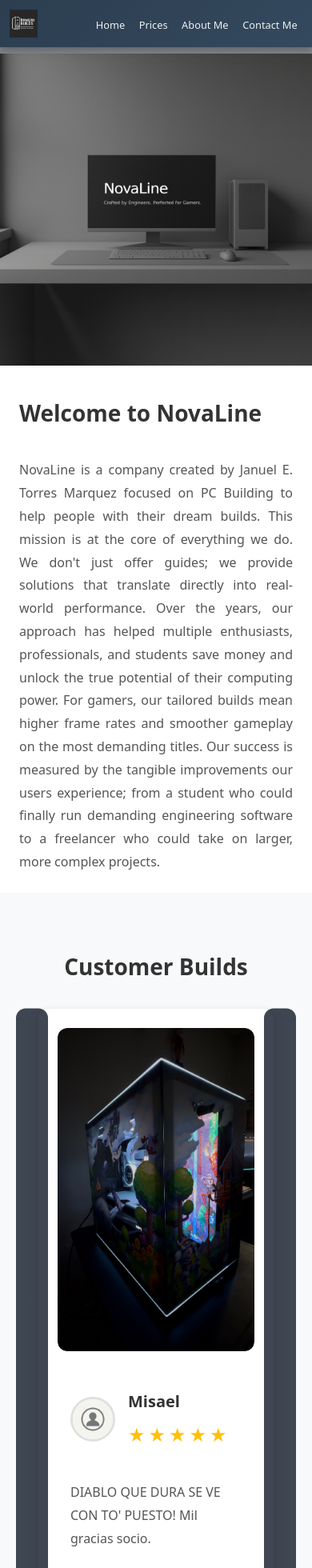
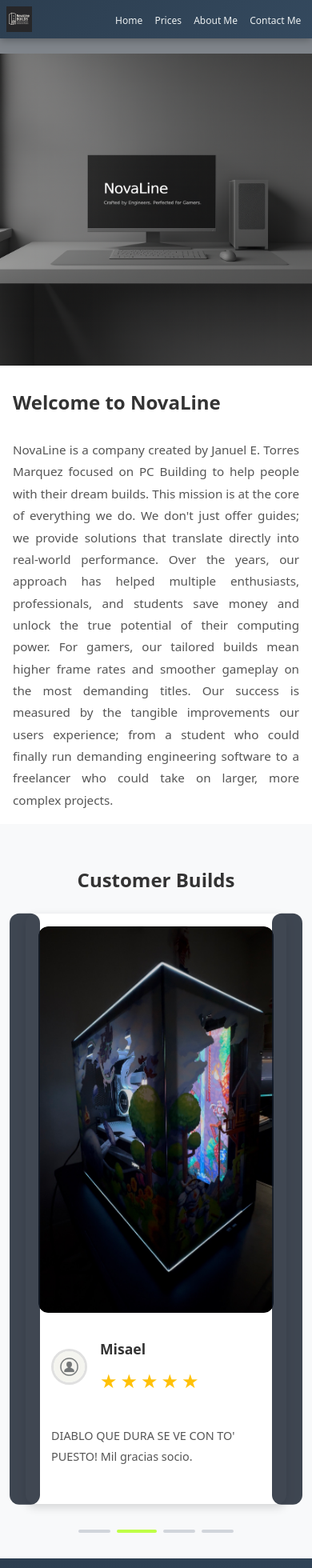
Before and after one commit to jankii03/pc-building-web-page, a React (Vite) app: page / in a window 390 px wide. Shown: the top 1960 px of the page at 80% size. Built offline with nearby package versions, Linux system fonts and the light colour scheme.

Commit message:
Optimized the web app for mobile users.

```diff
--- a/index.html
+++ b/index.html
@@ -3,7 +3,7 @@
   <head>
     <meta charset="UTF-8" />
     <link rel="icon" type="image/svg+xml" href="/src/resources/tab-icon.svg" />
-    <meta name="viewport" content="width=device-width, initial-scale=1.0" />
+    <meta name="viewport" content="width=device-width, initial-scale=1.0, maximum-scale=5.0, user-scalable=yes" />
     <title>Nova Line PC Builds</title>
   </head>
   <body>
--- a/src/App.css
+++ b/src/App.css
@@ -3,6 +3,8 @@
   height: 100%;
   margin: 0;
   padding: 0;
+  overflow-x: hidden;
+  box-sizing: border-box;
 }
 
 .logo {
--- a/src/Footer/Footer.css
+++ b/src/Footer/Footer.css
@@ -4,6 +4,7 @@
   color: #ecf0f1;
   padding: 3rem 2rem 1rem;
   box-sizing: border-box;
+  overflow-x: hidden;
 }
 
 .footer-content {
@@ -150,11 +151,32 @@
 }
 
 @media (max-width: 480px) {
+  .footer {
+    padding: 2rem 1rem 1rem;
+  }
+
+  .footer-content {
+    gap: 2rem;
+  }
+
+  .footer-section h3 {
+    font-size: 1.2rem;
+  }
+
+  .footer-section h4 {
+    font-size: 1rem;
+  }
+
   .copyright {
-    font-size: 0.9rem;
+    font-size: 0.85rem;
   }
 
   .footer-links {
-    font-size: 0.9rem;
+    font-size: 0.85rem;
+  }
+
+  .footer-section {
+    max-width: 100%;
+    padding: 0 0.5rem;
   }
 }
--- a/src/HomePage/carousel/slideshow.css
+++ b/src/HomePage/carousel/slideshow.css
@@ -16,6 +16,9 @@
   margin-bottom: 3rem;
   font-weight: 700;
   text-align: center;
+  width: 100%;
+  padding: 0 1rem;
+  box-sizing: border-box;
 }
 
 .slider-wrapper {
@@ -253,3 +256,49 @@
     margin-bottom: 2rem;
   }
 }
+
+@media (max-width: 480px) {
+  .customer-builds-section {
+    padding: 2rem 0.5rem;
+  }
+
+  .slide-container {
+    margin: 0 1.5rem;
+  }
+
+  .slide-content {
+    padding: 1rem;
+    gap: 1rem;
+  }
+
+  .customer-builds-title {
+    font-size: 1.5rem;
+    margin-bottom: 1.5rem;
+  }
+
+  .user-avatar {
+    width: 45px;
+    height: 45px;
+  }
+
+  .user-name {
+    font-size: 1.1rem;
+  }
+
+  .review-text {
+    font-size: 0.9rem;
+  }
+
+  .nav-button {
+    width: 35px;
+  }
+
+  .chevron-icon {
+    width: 18px;
+    height: 18px;
+  }
+
+  .setup-image-container {
+    min-height: 250px;
+  }
+}
--- a/src/HomePage/homePage.css
+++ b/src/HomePage/homePage.css
@@ -7,6 +7,7 @@
   margin: 0;
   background-color: #7f848a;
   overflow-x: hidden;
+  box-sizing: border-box;
 }
 
 .home-page-container {
@@ -16,6 +17,7 @@
   margin-top: 82px;
   background: white;
   overflow: hidden;
+  box-sizing: border-box;
 }
 
 .home-page-left {
@@ -91,14 +93,17 @@
 
   .home-page-container {
     margin-top: 74px;
+    width: 100%;
   }
 
   .home-page-left {
     min-height: 300px;
+    width: 100%;
   }
 
   .home-page-right {
     padding: 1.5rem;
+    width: 100%;
   }
 
   .home-page-right h1 {
@@ -115,5 +120,23 @@
 @media (max-width: 480px) {
   .home-page-container {
     margin-top: 67px;
+    width: 100%;
+  }
+
+  .home-page-left {
+    min-height: 250px;
+  }
+
+  .home-page-right {
+    padding: 1rem;
+  }
+
+  .home-page-right h1 {
+    font-size: 1.5rem;
+    margin-bottom: 1rem;
+  }
+
+  .home-page-right p {
+    font-size: 0.95rem;
   }
 }
--- a/src/NavigationBar/NavBar.css
+++ b/src/NavigationBar/NavBar.css
@@ -8,6 +8,7 @@
   z-index: 1000;
   transition: transform 0.3s ease-in-out;
   padding: 1rem 0;
+  box-sizing: border-box;
 }
 
 .navbar.visible {
@@ -25,6 +26,7 @@
   display: flex;
   justify-content: space-between;
   align-items: center;
+  box-sizing: border-box;
 }
 
 .navbar-logo {
@@ -160,20 +162,28 @@
 }
 
 @media (max-width: 480px) {
+  .navbar {
+    padding: 0.5rem 0;
+  }
+
   .navbar-container {
-    padding: 0 0.75rem;
+    padding: 0 0.5rem;
   }
 
   .navbar-menu {
-    gap: 0.3rem;
+    gap: 0.25rem;
   }
 
   .navbar-item a {
-    font-size: 0.8rem;
-    padding: 0.25rem 0.4rem;
+    font-size: 0.75rem;
+    padding: 0.25rem 0.35rem;
   }
 
   .navbar-item a::after {
     display: none;
   }
+
+  .logo-image {
+    height: 32px;
+  }
 }
--- a/src/index.css
+++ b/src/index.css
@@ -19,6 +19,13 @@
   margin: 0;
   padding: 0;
   overflow-x: hidden;
+  box-sizing: border-box;
+}
+
+*,
+*::before,
+*::after {
+  box-sizing: border-box;
 }
 
 a {
```
